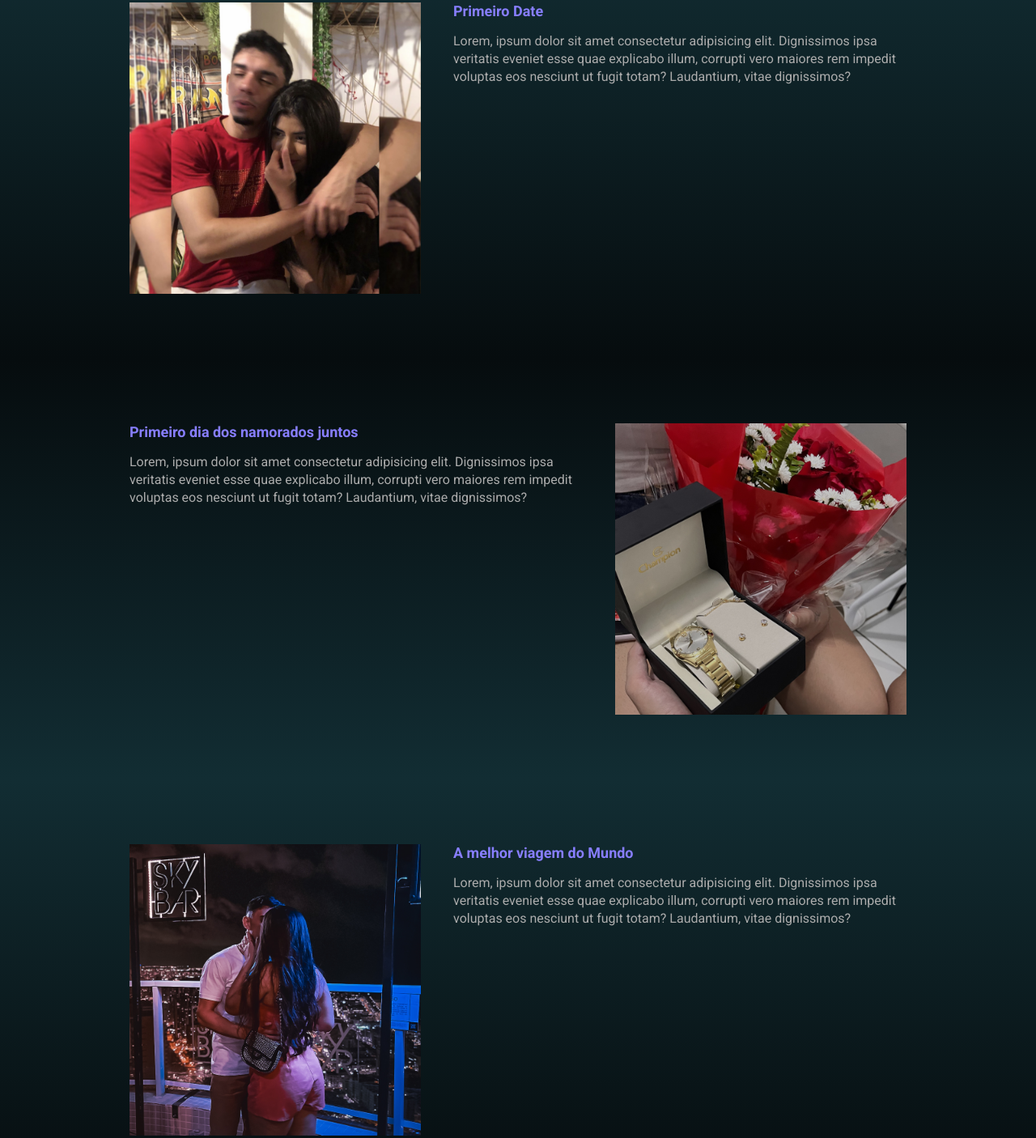
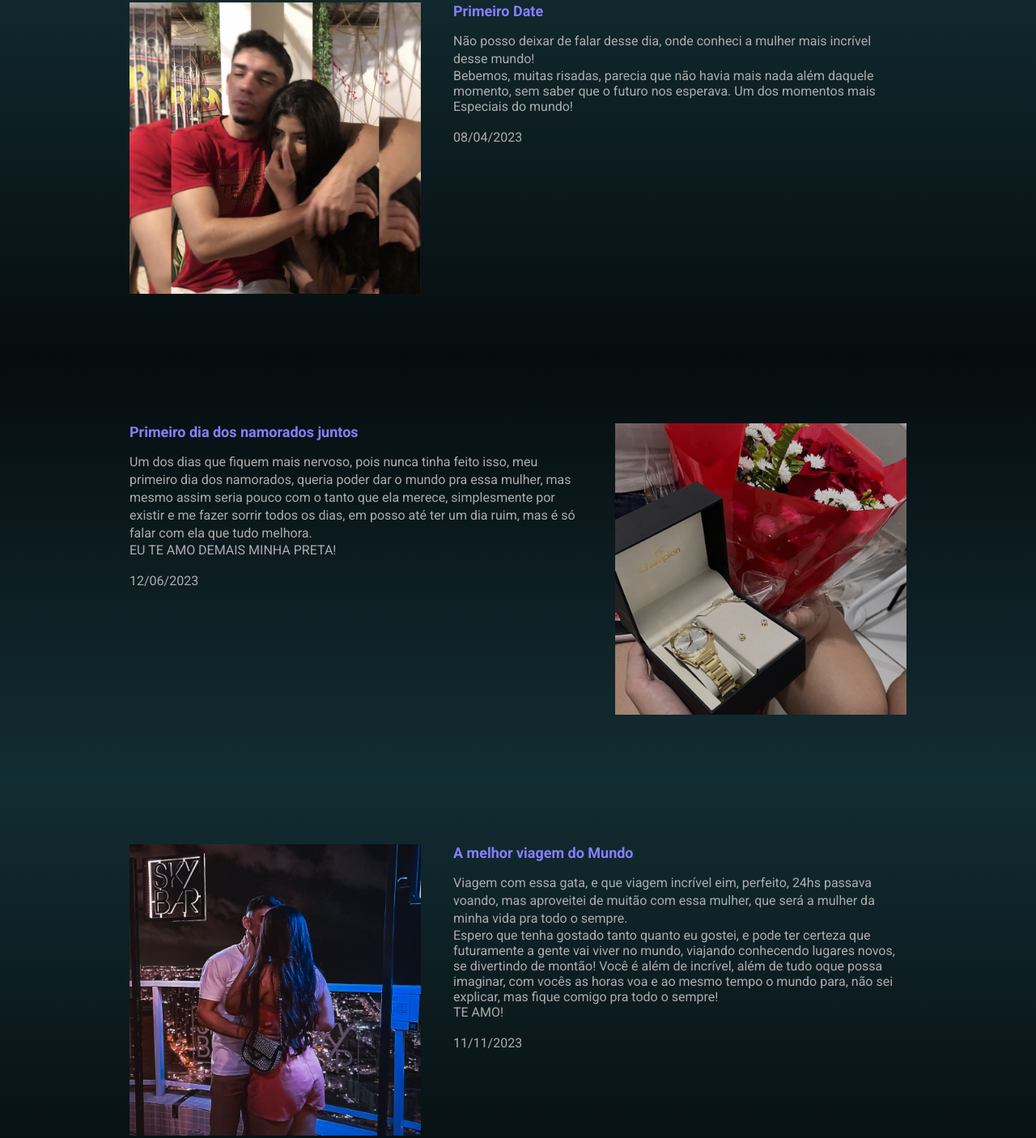
Before and after one commit to RamonOrtisz/aniversario_att, a website built with Parcel: page src/index.html in a window 1280 px wide. Shown: the part 1495-2901 px from the top of the page at 81% size. Built offline with nearby package versions, Linux system fonts and the light colour scheme.

Commit message:
corrigindo paragrafos

```diff
--- a/src/index.html
+++ b/src/index.html
@@ -49,8 +49,11 @@
                     Viagem de Novembro
                 </h2>
                 <p class="event__details__description">
-                    Lorem, ipsum dolor sit amet consectetur adipisicing elit. Dignissimos ipsa veritatis eveniet esse quae explicabo illum, corrupti vero maiores rem impedit voluptas eos nesciunt ut fugit totam? Laudantium, vitae dignissimos?
+                    Fiz uma viagem nesse mês de Novembro(2023),e não poderia deixar de passar pelo um dos pontos turisticos mais visitados, onde reflete uma vibe de outro mundo, com boas musicas e boas companhias.
+                    Inclusive da minha namorada que sou completamente apaixonado!
                 </p>
+                <br>
+                    11/11/2023
             </div>
             <img class="event__image" src="./img/foto3.jpg" alt="foto do ramon">
         </div>
@@ -63,7 +66,14 @@
                     Primeiro Date
                 </h2>
                 <p class="event__details__description">
-                    Lorem, ipsum dolor sit amet consectetur adipisicing elit. Dignissimos ipsa veritatis eveniet esse quae explicabo illum, corrupti vero maiores rem impedit voluptas eos nesciunt ut fugit totam? Laudantium, vitae dignissimos?
+                    Não posso deixar de falar desse dia, onde conheci a mulher mais incrível desse mundo!
+                </p>
+                <p>
+                    Bebemos, muitas risadas, parecia que não havia mais nada além daquele momento, sem saber que o futuro nos esperava. Um dos momentos mais Especiais do mundo!
+                </p>
+                <br>
+                <p>
+                    08/04/2023
                 </p>
             </div>
             <img class="event__image" src="./img/foto5.jpg" alt="foto do ramon">
@@ -77,7 +87,15 @@
                     Primeiro dia dos namorados juntos
                 </h2>
                 <p class="event__details__description">
-                    Lorem, ipsum dolor sit amet consectetur adipisicing elit. Dignissimos ipsa veritatis eveniet esse quae explicabo illum, corrupti vero maiores rem impedit voluptas eos nesciunt ut fugit totam? Laudantium, vitae dignissimos?
+                    Um dos dias que fiquem mais nervoso, pois nunca tinha feito isso, meu primeiro dia dos namorados, queria poder dar o mundo pra essa mulher, mas mesmo assim seria pouco
+                    com o tanto que ela merece, simplesmente por existir e me fazer sorrir todos os dias, em posso até ter um dia ruim, mas é só falar com ela que tudo melhora.
+                </p>
+                <p>
+                    EU TE AMO DEMAIS MINHA PRETA!
+                </p>
+                <br>
+                <p>
+                    12/06/2023
                 </p>
             </div>
             <img class="event__image" src="./img/foto6.jpg" alt="foto do ramon">
@@ -91,8 +109,15 @@
                     A melhor viagem do Mundo
                 </h2>
                 <p class="event__details__description">
-                    Lorem, ipsum dolor sit amet consectetur adipisicing elit. Dignissimos ipsa veritatis eveniet esse quae explicabo illum, corrupti vero maiores rem impedit voluptas eos nesciunt ut fugit totam? Laudantium, vitae dignissimos?
+                    Viagem com essa gata, e que viagem incrível eim, perfeito, 24hs passava voando, mas aproveitei de muitão com essa mulher, que será a mulher da minha vida pra todo o sempre.
                 </p>
+                <p>
+                    Espero que tenha gostado tanto quanto eu gostei, e pode ter certeza que futuramente a gente vai viver no mundo, viajando conhecendo lugares novos, se divertindo de montão!
+                    Você é além de incrível, além de tudo oque possa imaginar, com vocês as horas voa e ao mesmo tempo o mundo para, não sei explicar, mas fique comigo pra todo o sempre!
+                </p>
+                <p>TE AMO!</p>
+                <br>
+                <P>11/11/2023</P>
             </div>
             <img class="event__image" src="./img/foto1.jpg" alt="foto do ramon">
         </div>
@@ -105,7 +130,11 @@
                     Melhor Shape da minha vida
                 </h2>
                 <p class="event__details__description">
-                    Lorem, ipsum dolor sit amet consectetur adipisicing elit. Dignissimos ipsa veritatis eveniet esse quae explicabo illum, corrupti vero maiores rem impedit voluptas eos nesciunt ut fugit totam? Laudantium, vitae dignissimos?
+                    Depois de muitos anos, sendo magrelão, até que o shape está bem. Espero melhorar semana após semana, o processo é difícil mas é fantástico.
+                </p>
+                <br>
+                <p>
+                    A pergunta é... Será que faço amor com o suco? eu não mas minha mulher com toda certeza faz KKKKKKKKK
                 </p>
             </div>
             <img class="event__image" src="./img/foto4.jpg" alt="foto do ramon">
```
